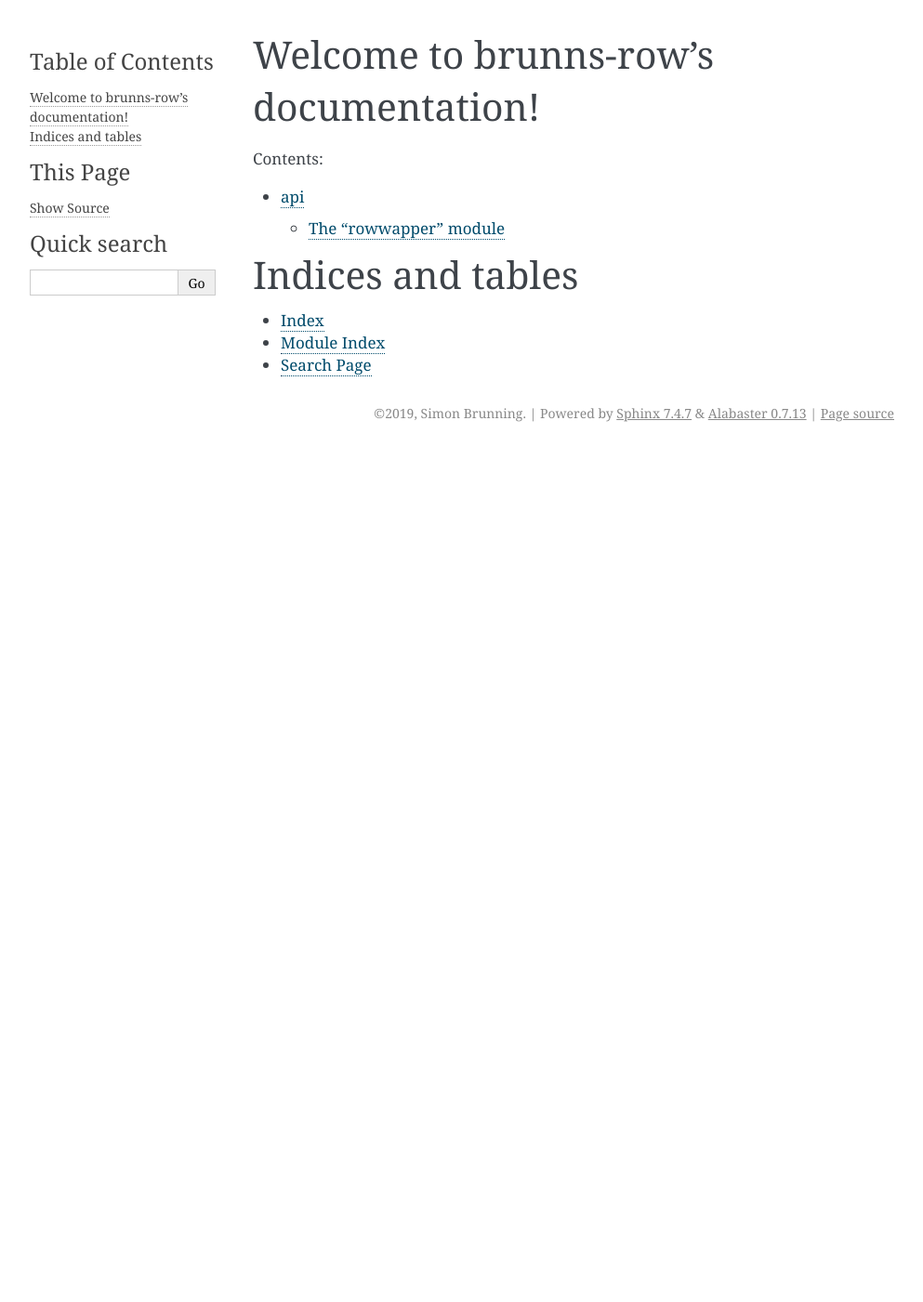
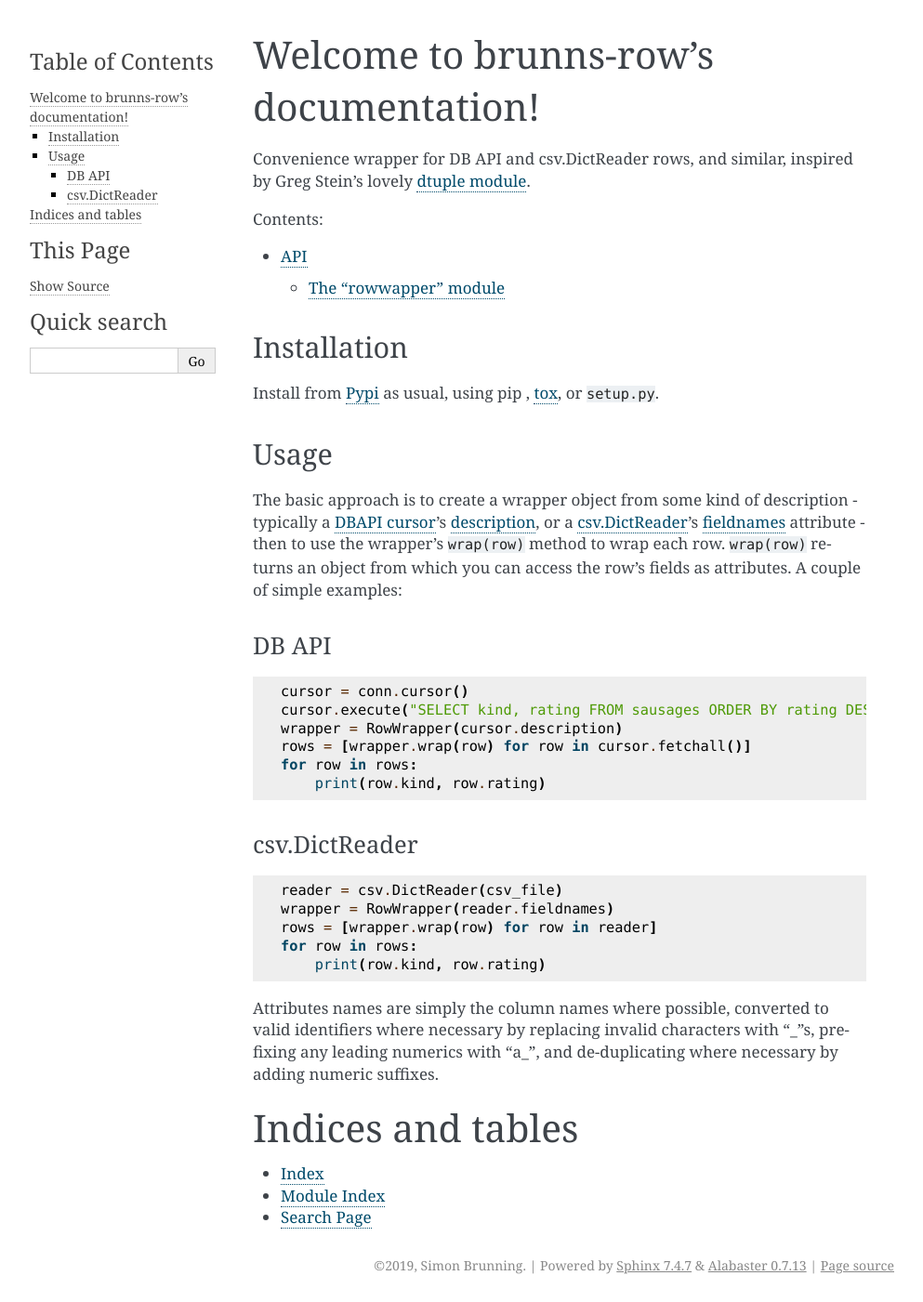
Before and after one commit to brunns/brunns-row, a Sphinx documentation site: the page built from docs/index.rst, in a window 1280 px wide. Shown: the whole page at 93% size, without its empty margins (148-1141 px from the left). Built offline with Sphinx 7.4.7, drawn with Linux system fonts in a browser that asks for light colours; before the commit the page ends 900 px from its top, so only the background shows below that.

Commit message:
Add some actual, y'know, useful content to the docs.

```diff
--- a/docs/index.rst
+++ b/docs/index.rst
@@ -1,11 +1,66 @@
 Welcome to brunns-row's documentation!
 ======================================
+
+Convenience wrapper for DB API and csv.DictReader rows, and similar,
+inspired by Greg Stein’s lovely `dtuple module`_.
+
+.. _dtuple module: https://code.activestate.com/recipes/81252-using-dtuple-for-flexible-query-result-access/
 
 .. toctree::
    :maxdepth: 2
    :caption: Contents:
 
-      api <api.rst>
+      API <api.rst>
+
+Installation
+------------
+
+Install from `Pypi <https://pypi.org/project/brunns-row/>`_ as usual, using pip , `tox`_, or ``setup.py``.
+
+.. _tox: https://tox.readthedocs.io
+
+Usage
+-----
+
+The basic approach is to create a wrapper object from some kind of
+description - typically a `DBAPI cursor`_\ ’s `description`_, or a
+`csv.DictReader`_\ ’s `fieldnames`_ attribute - then to use the
+wrapper’s ``wrap(row)`` method to wrap each row. ``wrap(row)`` returns
+an object from which you can access the row’s fields as attributes. A
+couple of simple examples:
+
+DB API
+~~~~~~
+
+.. code:: python
+
+   cursor = conn.cursor()
+   cursor.execute("SELECT kind, rating FROM sausages ORDER BY rating DESC;")
+   wrapper = RowWrapper(cursor.description)
+   rows = [wrapper.wrap(row) for row in cursor.fetchall()]
+   for row in rows:
+       print(row.kind, row.rating)
+
+csv.DictReader
+~~~~~~~~~~~~~~
+
+.. code:: python
+
+   reader = csv.DictReader(csv_file)
+   wrapper = RowWrapper(reader.fieldnames)
+   rows = [wrapper.wrap(row) for row in reader]
+   for row in rows:
+       print(row.kind, row.rating)
+
+Attributes names are simply the column names where possible, converted
+to valid identifiers where necessary by replacing invalid characters
+with “\_”s, prefixing any leading numerics with “a\_”, and
+de-duplicating where necessary by adding numeric suffixes.
+
+.. _DBAPI cursor: https://www.python.org/dev/peps/pep-0249/#cursor-objects
+.. _description: https://www.python.org/dev/peps/pep-0249/#description
+.. _csv.DictReader: https://docs.python.org/3/library/csv.html#csv.DictReader
+.. _fieldnames: https://docs.python.org/3/library/csv.html#csv.csvreader.fieldnames
 
 Indices and tables
 ==================
--- a/setup.py
+++ b/setup.py
@@ -27,7 +27,7 @@ setup(
     long_description_content_type="text/markdown",
     author="Simon Brunning",
     author_email="simon@brunningonline.net",
-    url="https://github.com/brunns/brunns-row/",
+    url="https://brunns-row.readthedocs.io",
     packages=find_packages(where="src"),
     package_dir={"": "src"},
     package_data={"": ["README.md"]},
```
Also changed, not shown: README.md (+1 -0 lines).
